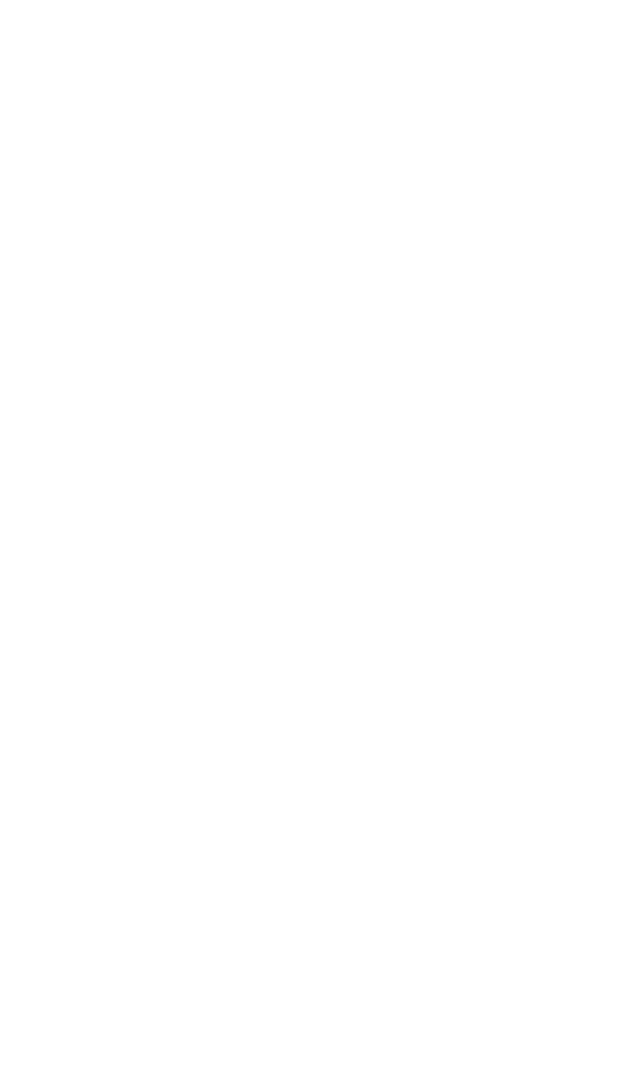
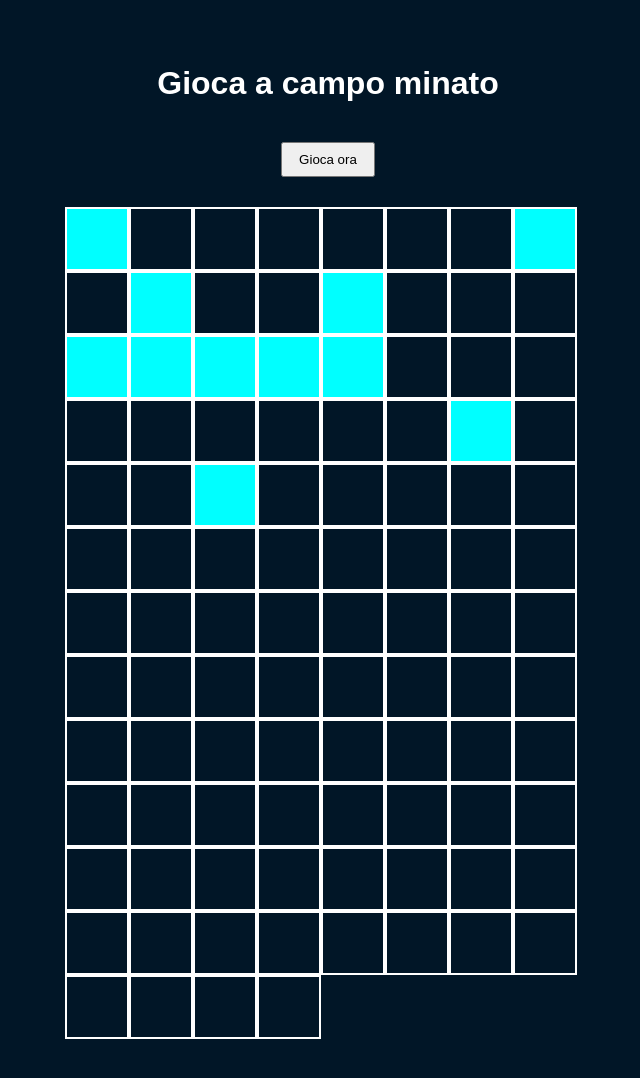
Before and after one commit to matteo-rossi90/js-campominato-grid, a plain HTML site: page index.html in a window 1280 px wide. Shown: the whole page, without its empty margins (312-952 px from the left). Before the commit the page ends 800 px from the top, so only its background shows below. Drawn offline with Linux system fonts and the light colour scheme.

Commit message:
feat: add markup element grid and stylize them

```diff
--- a/css/style.css
+++ b/css/style.css
@@ -6,3 +6,63 @@
     box-sizing: border-box;
     font-family: Arial, Helvetica, sans-serif;
 }
+
+/* regole principali */
+
+* {
+    margin: 0;
+    padding: 0;
+    box-sizing: border-box;
+    font-family: Arial, Helvetica, sans-serif;
+}
+
+body {
+    background-color: #011627;
+}
+
+#container {
+    margin: 30px 0;
+}
+
+h1{
+    color: white;
+    margin: 10px 0;
+}
+
+#box-grid {
+    padding: 25px;
+    height: 100%;
+    width: 45%;
+    margin: 0 auto;
+    text-align: center;
+    /* display: flex; */
+    /* justify-content: center; */
+}
+
+#grid{
+    width: 100%;
+    display: flex;
+    justify-content: flex-start;
+    flex-wrap: wrap;
+}
+
+/* regole bottone che avvia il gioco */
+#btn{
+    margin: 30px 0;
+    cursor: pointer;
+    padding: 8px 16px;
+}
+
+/* regole per impostare le celle */
+.square {
+    width: calc(100% / 10);
+    padding: 30px;
+    border: 2px solid rgb(255, 255, 255);
+
+}
+
+/* regola per fare in modo che al click le celle si colorino di azzurro */
+
+.clicked{
+    background-color:aqua;
+}
--- a/index.html
+++ b/index.html
@@ -10,6 +10,125 @@
 </head>
 <body>
 
+    <div id="container">
+
+        <div id="box-grid">
+
+            <h1>Gioca a campo minato</h1>
+
+            <!-- pulsante per avviare la griglia -->
+            <button id="btn"> Gioca ora</button>
+
+            <!-- griglia con 100 celle -->
+            <div id="grid">
+
+                <div class="square clicked"></div>
+                <div class="square"></div>
+                <div class="square"></div>
+                <div class="square"></div>
+                <div class="square"></div>
+                <div class="square"></div>
+                <div class="square"></div>
+                <div class="square clicked"></div>
+                <div class="square"></div>
+                <div class="square clicked"></div>
+                <div class="square"></div>
+                <div class="square"></div>
+                <div class="square clicked"></div>
+                <div class="square"></div>
+                <div class="square"></div>
+                <div class="square"></div>
+                <div class="square clicked"></div>
+                <div class="square clicked"></div>
+                <div class="square clicked"></div>
+                <div class="square clicked"></div>
+                <div class="square clicked"></div>
+                <div class="square"></div>
+                <div class="square"></div>
+                <div class="square"></div>
+                <div class="square"></div>
+                <div class="square"></div>
+                <div class="square"></div>
+                <div class="square"></div>
+                <div class="square"></div>
+                <div class="square"></div>
+                <div class="square clicked"></div>
+                <div class="square"></div>
+                <div class="square"></div>
+                <div class="square"></div>
+                <div class="square clicked"></div>
+                <div class="square"></div>
+                <div class="square"></div>
+                <div class="square"></div>
+                <div class="square"></div>
+                <div class="square"></div>
+                <div class="square"></div>
+                <div class="square"></div>
+                <div class="square"></div>
+                <div class="square"></div>
+                <div class="square"></div>
+                <div class="square"></div>
+                <div class="square"></div>
+                <div class="square"></div>
+                <div class="square"></div>
+                <div class="square"></div>
+                <div class="square"></div>
+                <div class="square"></div>
+                <div class="square"></div>
+                <div class="square"></div>
+                <div class="square"></div>
+                <div class="square"></div>
+                <div class="square"></div>
+                <div class="square"></div>
+                <div class="square"></div>
+                <div class="square"></div>
+                <div class="square"></div>
+                <div class="square"></div>
+                <div class="square"></div>
+                <div class="square"></div>
+                <div class="square"></div>
+                <div class="square"></div>
+                <div class="square"></div>
+                <div class="square"></div>
+                <div class="square"></div>
+                <div class="square"></div>
+                <div class="square"></div>
+                <div class="square"></div>
+                <div class="square"></div>
+                <div class="square"></div>
+                <div class="square"></div>
+                <div class="square"></div>
+                <div class="square"></div>
+                <div class="square"></div>
+                <div class="square"></div>
+                <div class="square"></div>
+                <div class="square"></div>
+                <div class="square"></div>
+                <div class="square"></div>
+                <div class="square"></div>
+                <div class="square"></div>
+                <div class="square"></div>
+                <div class="square"></div>
+                <div class="square"></div>
+                <div class="square"></div>
+                <div class="square"></div>
+                <div class="square"></div>
+                <div class="square"></div>
+                <div class="square"></div>
+                <div class="square"></div>
+                <div class="square"></div>
+                <div class="square"></div>
+                <div class="square"></div>
+                <div class="square"></div>
+                <div class="square"></div>
+                <div class="square"></div>
+
+            </div>
+
+        </div>
+
+    </div>
+
     <!-- link js -->
      <script type ="text/javascript" src="js/main.js"></script>
 </body>
```
